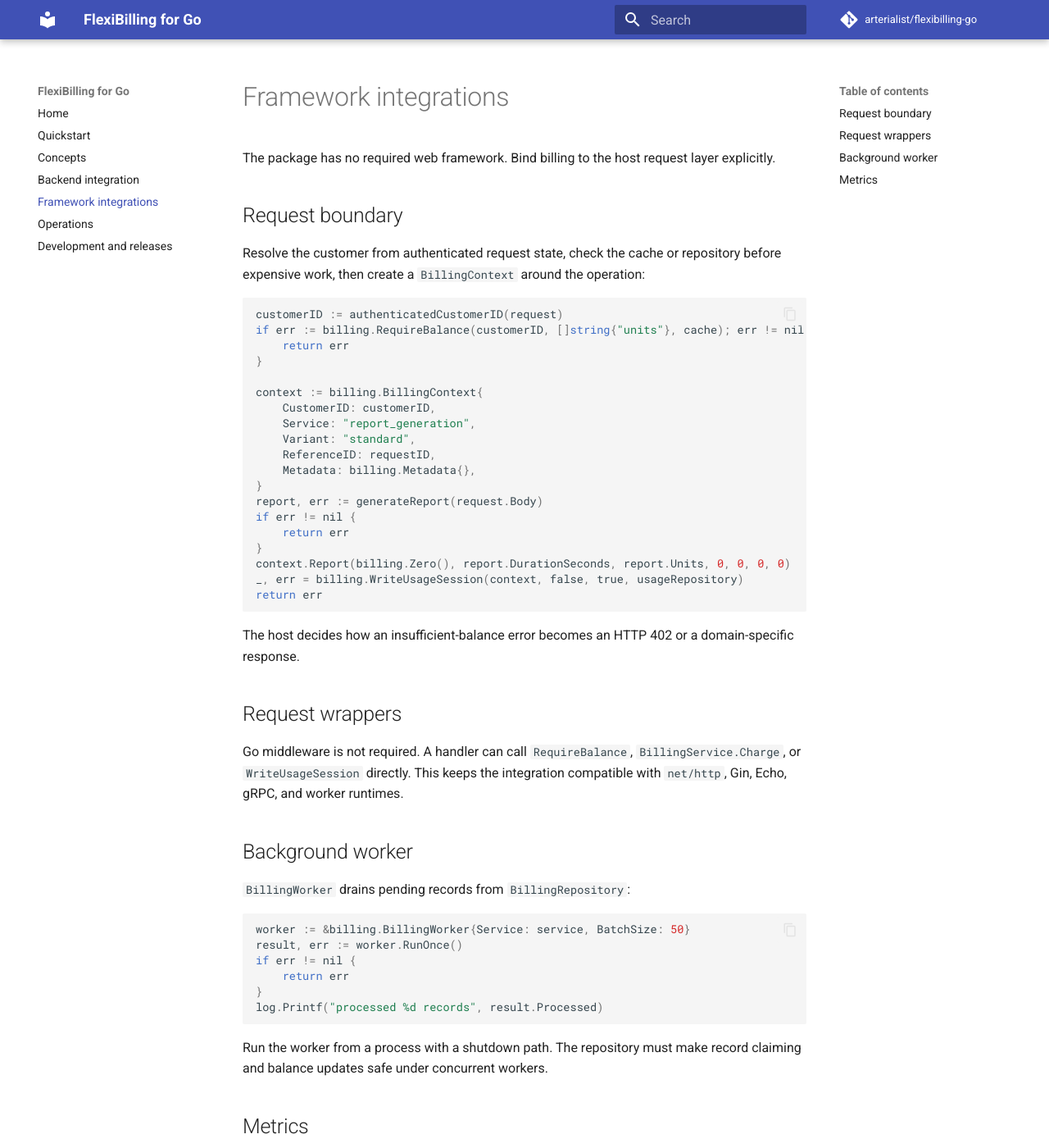
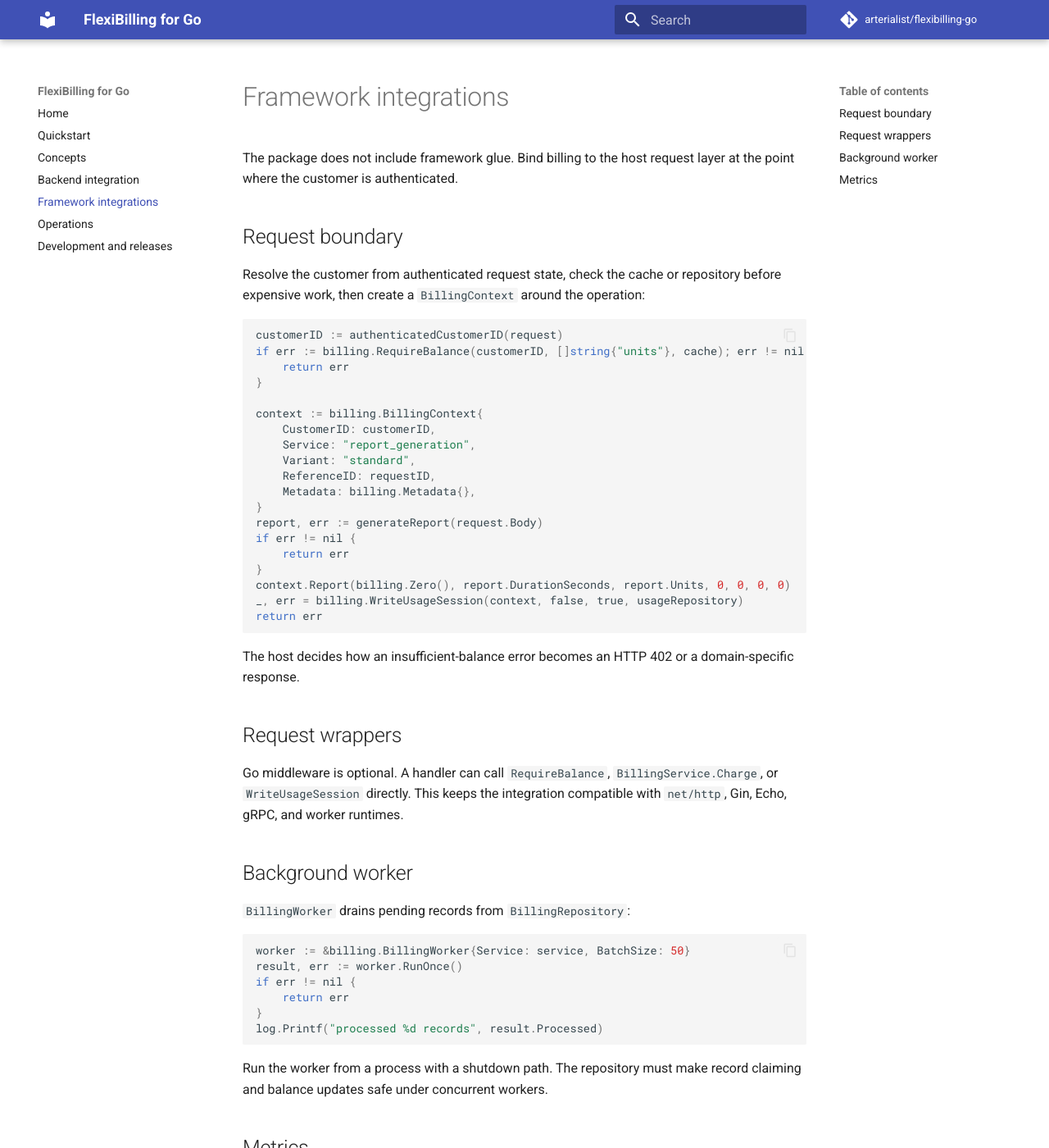
Before and after one commit to arterialist/flexibilling-go, an MkDocs documentation site: the page built from docs/integrations.md, in a window 1280 px wide and 1400 px high. Shown: the whole window at 82% size. Built offline with MkDocs 1.6.1 and Material for MkDocs 9.7.7, drawn with Linux system fonts in a browser that asks for light colours; comment, search, counter and statistics services are not loaded.

```diff
--- a/docs/integrations.md
+++ b/docs/integrations.md
@@ -1,7 +1,7 @@
 # Framework integrations
 
-The package has no required web framework. Bind billing to the host request
-layer explicitly.
+The package does not include framework glue. Bind billing to the host request
+layer at the point where the customer is authenticated.
 
 ## Request boundary
 
@@ -36,7 +36,7 @@ domain-specific response.
 
 ## Request wrappers
 
-Go middleware is not required. A handler can call `RequireBalance`,
+Go middleware is optional. A handler can call `RequireBalance`,
 `BillingService.Charge`, or `WriteUsageSession` directly. This keeps the
 integration compatible with `net/http`, Gin, Echo, gRPC, and worker runtimes.
 
```
Also changed, not shown: README.md (+7 -7 lines), docs/backends.md (+2 -2 lines), docs/index.md (+1 -1 lines), docs/quickstart.md (+1 -1 lines).
